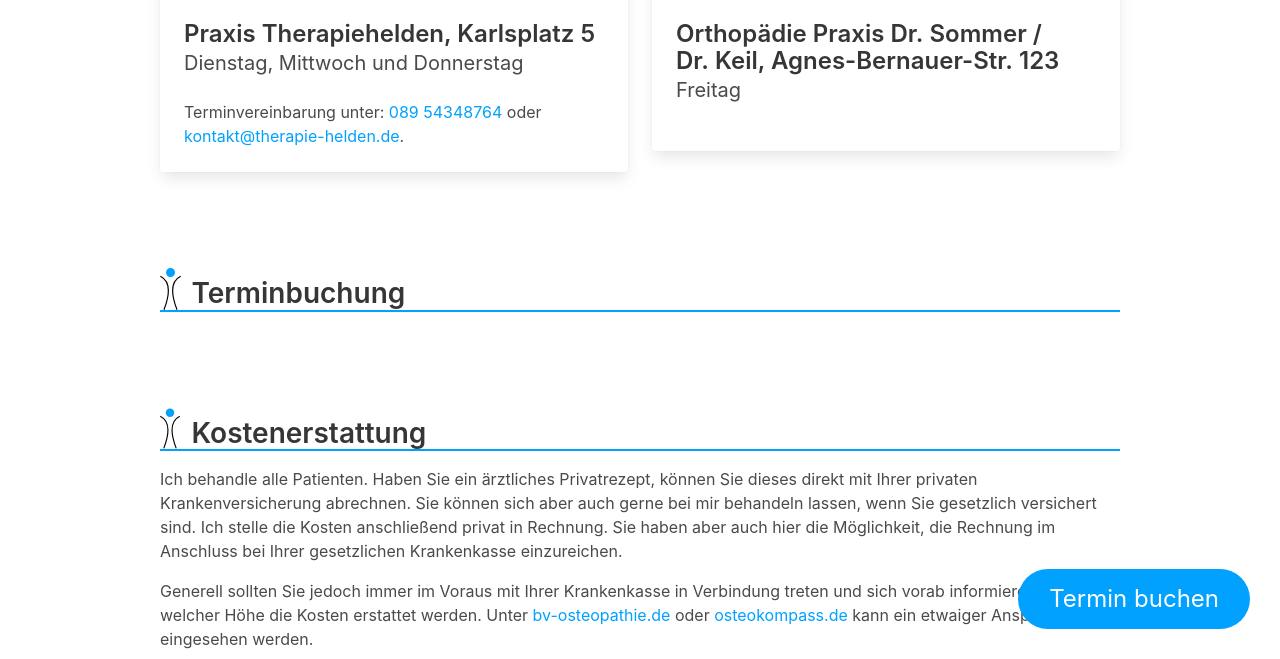
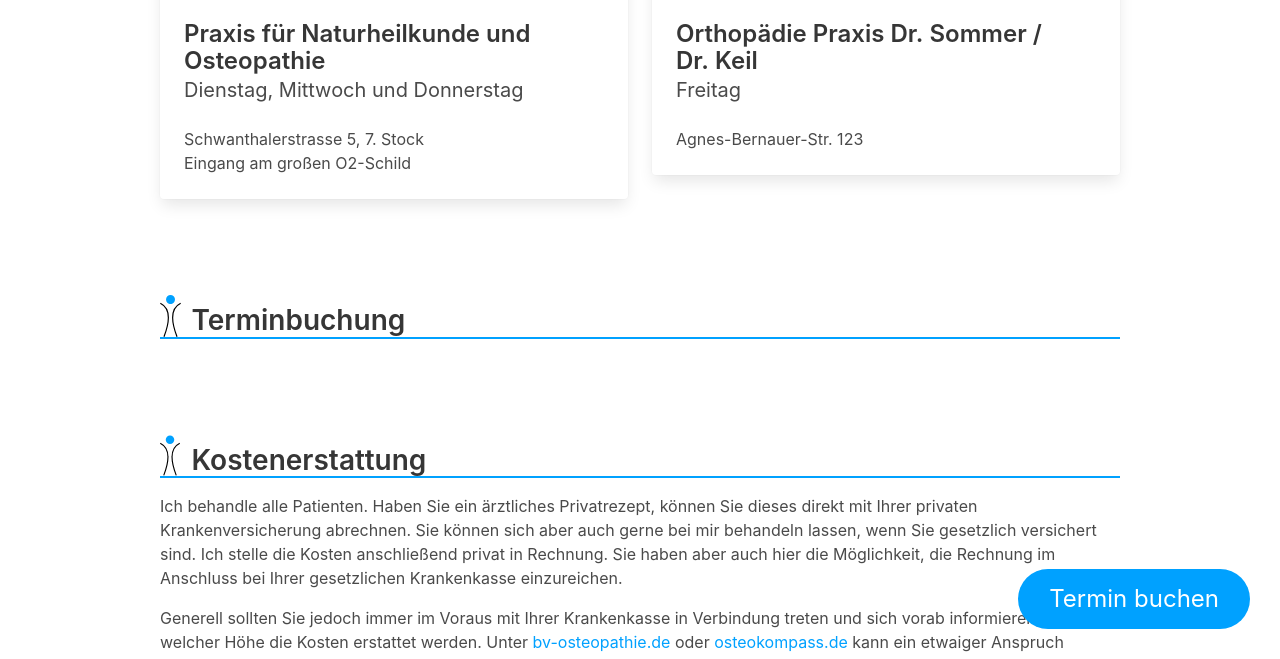
Before and after one commit to ThomasPr/christophreiner.de, a Jekyll site: the page built from index.html, in a window 1280 px wide and 900 px high, scrolled down 3928 px, cut to the strip 241-900 px from the top of the window. Built offline with Jekyll 4.4.1, drawn with Linux system fonts in a browser that asks for light colours; comment, search, counter and statistics services are not loaded.

Commit message:
update address

```diff
--- a/index.html
+++ b/index.html
@@ -268,20 +268,19 @@
           <div class="card">
             <div class="card-image">
               <figure id="mapContainer1" class="image is-2by1">
-                <img id="map1" src="" alt="Praxis Therapiehelden, Karlsplatz 5">
+                <img id="map1" src="" alt="Praxis für Naturheilkunde und Osteopathie">
               </figure>
             </div>
             <div class="card-content">
               <div class="media">
                 <div class="media-content">
-                  <p class="title is-4">Praxis Therapiehelden, Karlsplatz 5</p>
+                  <p class="title is-4">Praxis für Naturheilkunde und Osteopathie</p>
                   <p class="subtitle is-5">Dienstag, Mittwoch und Donnerstag</p>
                 </div>
               </div>
               <div class="content">
-                Terminvereinbarung unter:
-                <a href="tel:+498954348764">089&nbsp;54348764</a> oder
-                <a href="mailto:kontakt@therapiehelden.de">kontakt@therapie-helden.de</a>.
+                Schwanthalerstrasse&nbsp;5, 7.&nbsp;Stock<br />
+                Eingang am großen O2-Schild
               </div>
             </div>
           </div>
@@ -297,11 +296,12 @@
             <div class="card-content">
               <div class="media">
                 <div class="media-content">
-                  <p class="title is-4">Orthopädie Praxis Dr.&nbsp;Sommer / Dr.&nbsp;Keil, Agnes-Bernauer-Str.&nbsp;123</p>
+                  <p class="title is-4">Orthopädie Praxis Dr.&nbsp;Sommer / Dr.&nbsp;Keil</p>
                   <p class="subtitle is-5">Freitag</p>
                 </div>
               </div>
               <div class="content">
+                Agnes-Bernauer-Str.&nbsp;123
               </div>
             </div>
           </div>
```
